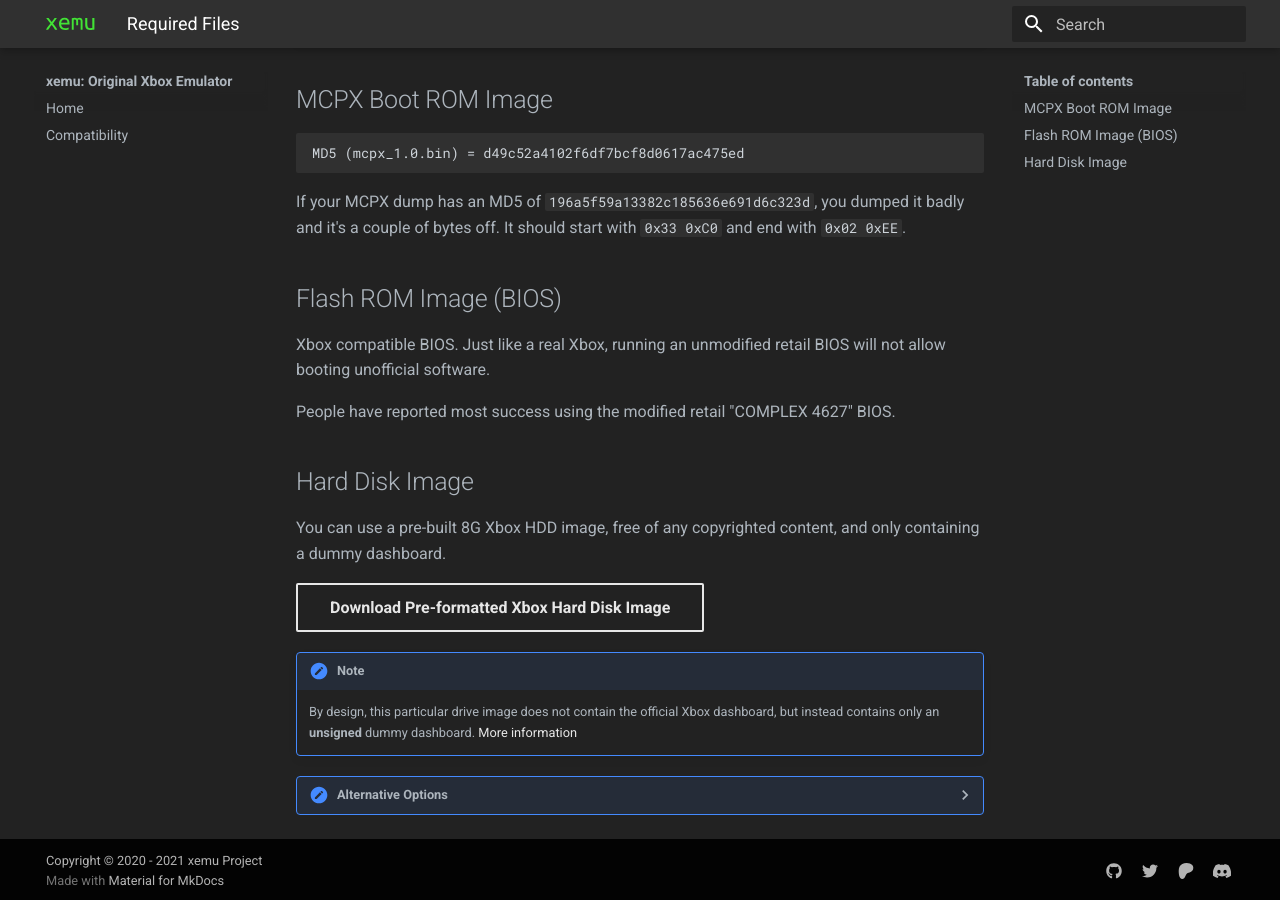
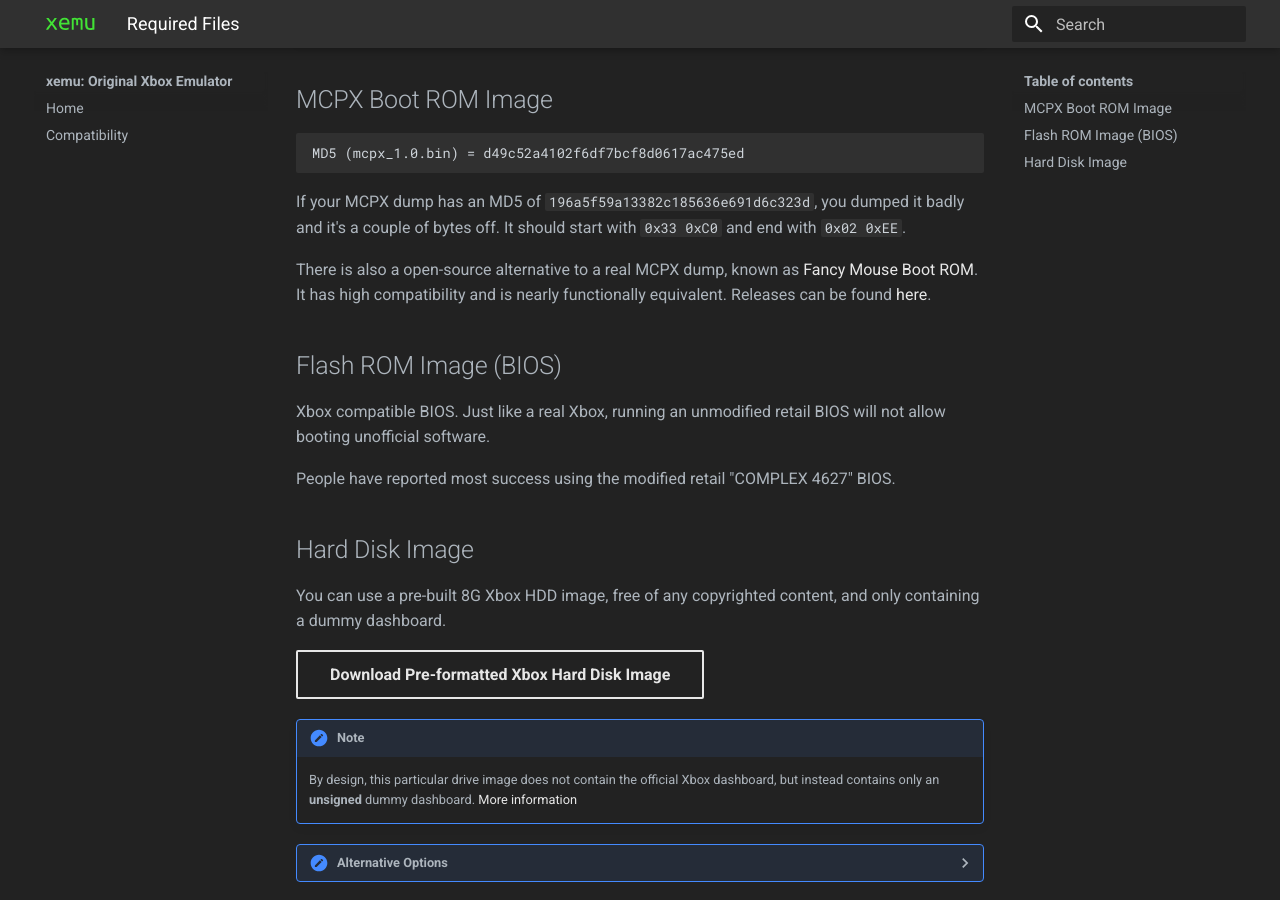
Before and after one commit to xemu-project/xemu-website, an MkDocs documentation site: the page built from docs/docs/required-files.md, in a window 1280 px wide and 900 px high, scrolled down 581 px. Built offline with MkDocs 1.6.1 and Material for MkDocs 9.7.7, drawn with Linux system fonts in a browser that asks for light colours.

Commit message:
mcpx rom change

```diff
--- a/docs/docs/required-files.md
+++ b/docs/docs/required-files.md
@@ -23,6 +23,9 @@ If your MCPX dump has an MD5 of `196a5f59a13382c185636e691d6c323d`, you dumped
 it badly and it's a couple of bytes off. It should start with `0x33 0xC0` and end
 with `0x02 0xEE`.
 
+There is also a open-source alternative to a real MCPX dump, known as [Fancy Mouse Boot ROM](https://github.com/SnowyMouse/fancy-mouse-boot-rom).
+It has high compatibility and is nearly functionally equivalent.
+Releases can be found [here](https://github.com/SnowyMouse/fancy-mouse-boot-rom/releases).
 ## Flash ROM Image (BIOS)
 
 Xbox compatible BIOS. Just like a real Xbox, running an unmodified retail BIOS will
```
